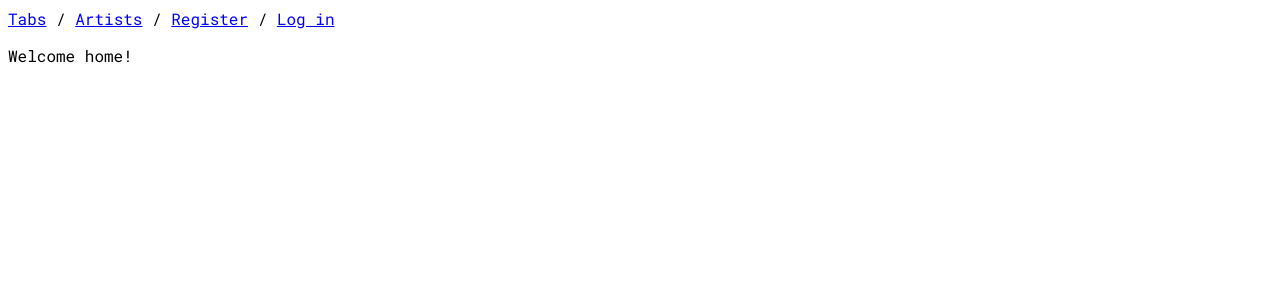
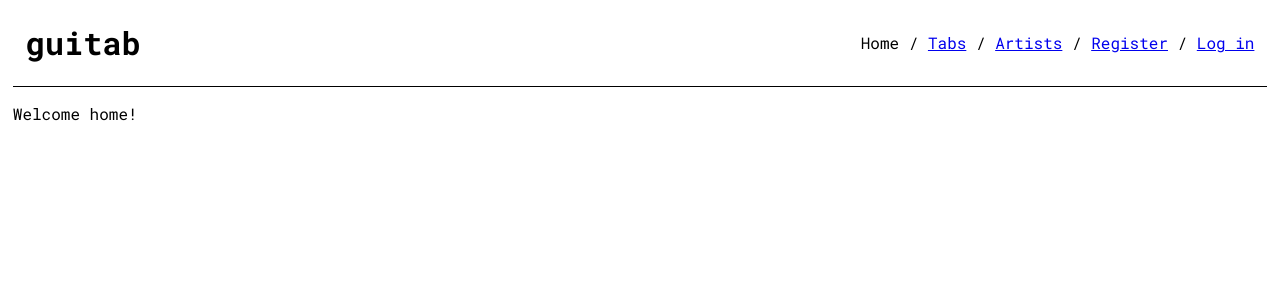
Before and after one commit to kerkeslager/guitartabs, a Django app: page / in a window 1280 px wide. Shown: the top 300 px of the page. Run offline with Django 3.2, Linux system fonts and the light colour scheme.

Commit message:
Finished styling the header

```diff
--- a/core/templates/core/base.html
+++ b/core/templates/core/base.html
@@ -12,9 +12,39 @@
   </head>
 
   <body>
+    <header id='site-header'>
+      <h1>
+        {% if page == 'home' %}
+        guitab
+        {% else %}
+        <a href="{% url 'index' %}">guitab</a>
+        {% endif %}
+      </h1>
       <nav>
-      <span><a href="{% url 'tabs:index' %}">Tabs</a></span>
-      <span><a href="{% url 'tabs:artist_index' %}">Artists</a></span>
+        <span>
+          {% if page == 'home' %}
+          Home
+          {% else %}
+          <a href="{% url 'index' %}">Home</a>
+          {% endif %}
+        </span>
+
+        <span>
+          {% if page == 'tab_index' %}
+          Tabs
+          {% else %}
+          <a href="{% url 'tabs:index' %}">Tabs</a>
+          {% endif %}
+        </span>
+
+        <span>
+          {% if page == 'artist_index' %}
+          Artists
+          {% else %}
+          <a href="{% url 'tabs:artist_index' %}">Artists</a>
+          {% endif %}
+        </span>
+
         {% if request.user.is_authenticated %}
         <span>Welcome, <a href="{% url 'users:profile' user_id=request.user.pk %}">{{ request.user.username }}</a></span>
         <span><a href="{% url 'logout' %}">Log out</a></span>
@@ -23,7 +53,11 @@
         <span><a href="{% url 'login' %}">Log in</a></span>
         {% endif %}
       </nav>
+    </header>
 
     {% block body %}{% endblock %}
+
+    <footer id='site-footer'>
+    </footer>
   </body>
 </html>
--- a/core/views.py
+++ b/core/views.py
@@ -4,7 +4,10 @@ from django.contrib.auth.models import User
 from django.shortcuts import get_object_or_404, redirect, render
 
 def index(request):
-    return render(request, 'core/home.html')
+    context = {
+        'page': 'home',
+    }
+    return render(request, 'core/home.html', context)
 
 def register(request):
     if request.method == 'POST':
--- a/tabs/static/tabs/style.css
+++ b/tabs/static/tabs/style.css
@@ -1,5 +1,28 @@
 html {
   font-family: 'Roboto Mono', monospace;
+}
+
+body {
+  margin: 0 1vw;
+}
+
+header#site-header {
+  display: flex;
+  flex-direction: row;
+  justify-content: space-between;
+  align-items: center;
+  border-width: 0 0 1px 0;
+  border-style: solid;
+  border-color: black;
+  padding: 0 1vw;
+}
+
+header#site-header h1 a {
+  color: black;
+  text-decoration: none;
+}
+header#site-header h1 a:visited {
+  color: black;
 }
 
 nav span:not(:last-child)::after {
--- a/tabs/views.py
+++ b/tabs/views.py
@@ -13,6 +13,7 @@ def index(request):
 
     context = {
         'instrument_choices': instrument_choices,
+        'page': 'tab_index',
         'tabs': tabs,
     }
 
@@ -75,6 +76,7 @@ def artist_index(request):
 
     context = {
         'artists': artists,
+        'page': 'artist_index',
     }
 
     return render(request, 'tabs/artist_index.html', context)
```
Also changed, not shown: tabs/templates/tabs/tab_list.html (+4 -4 lines). Lines whose indentation alone changed are shown as unchanged.
